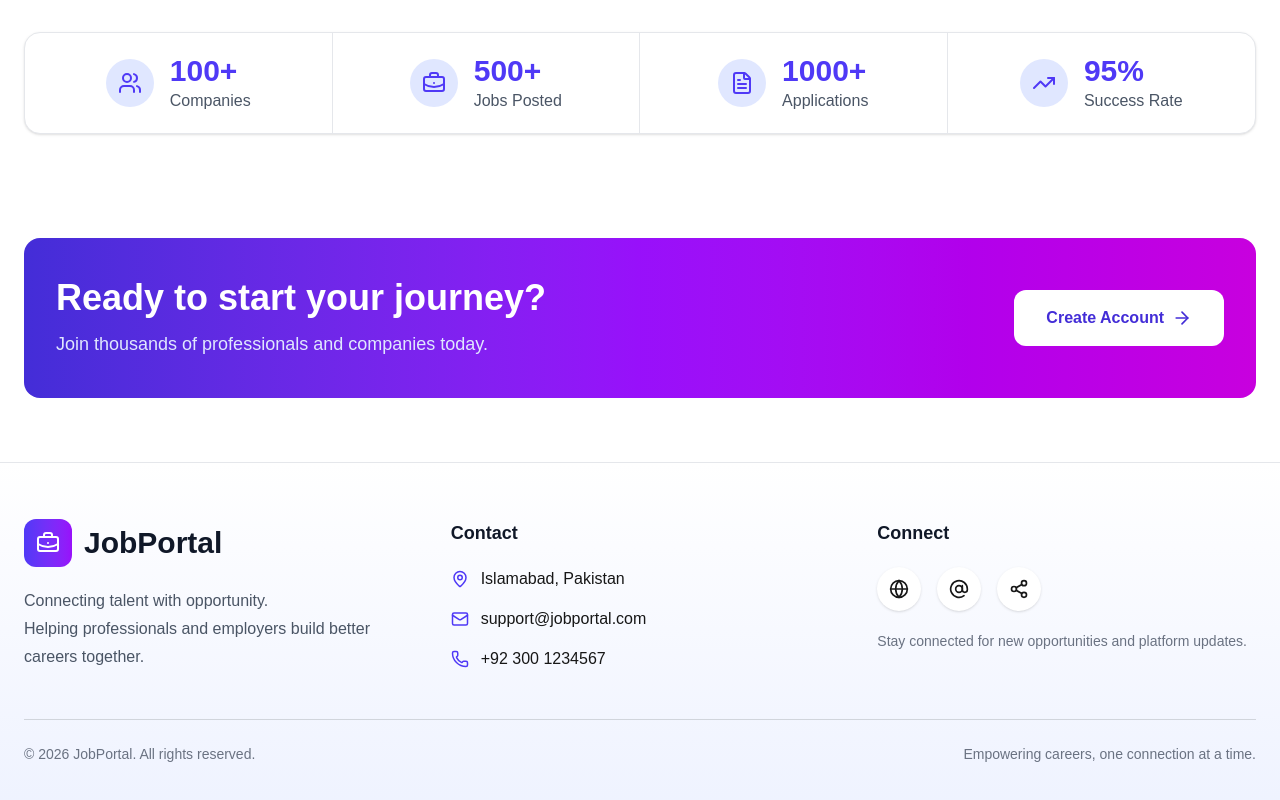
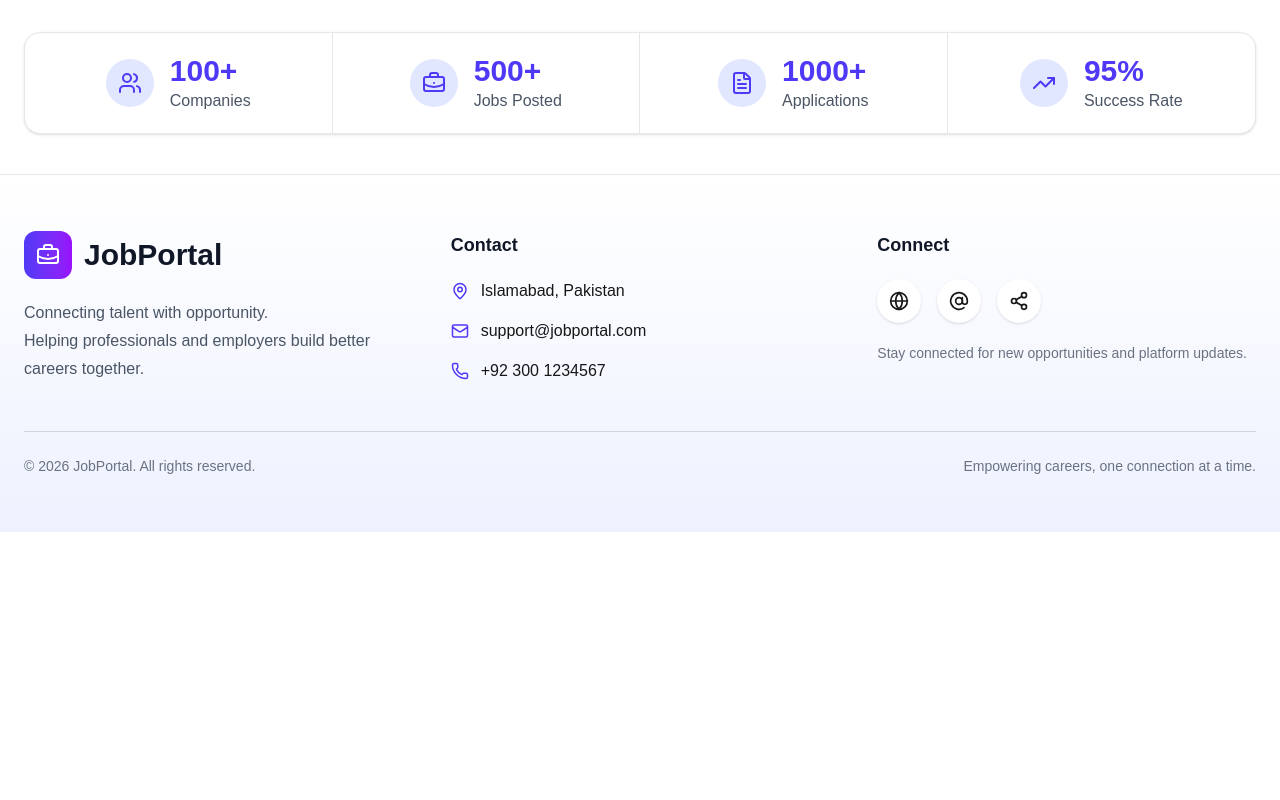
Before and after one commit to Sibghaarshad-cs/job-portal, a Next.js app: page / in a window 1280 px wide. Shown: the part 2150-2950 px from the top of the page. After the commit the page ends 2682 px from the top, so only its background shows below. Built offline with nearby package versions, Linux system fonts and the light colour scheme; no server answers; the database is empty.

Commit message:
Remove unused CTA component from Home page

```diff
--- a/app/page.js
+++ b/app/page.js
@@ -5,7 +5,6 @@ import Features from "../components/landing/Features/Features";
 import FeaturedJobs from "../components/landing/FeaturedJobs/FeaturedJobs";
 import EmployerBanner from "../components/common/EmployerBanner";
 import Statistics from "../components/landing/Statistics/Statistics";
-import CTA from "../components/landing/CTA/CTA";
 import Footer from "../components/landing/Footer/Footer";
 export default function Home() {
   return (
@@ -18,7 +17,6 @@ export default function Home() {
 
       <HowItWorks />
       <Statistics />
-      <CTA />
 
       <Footer />
     </>
```
